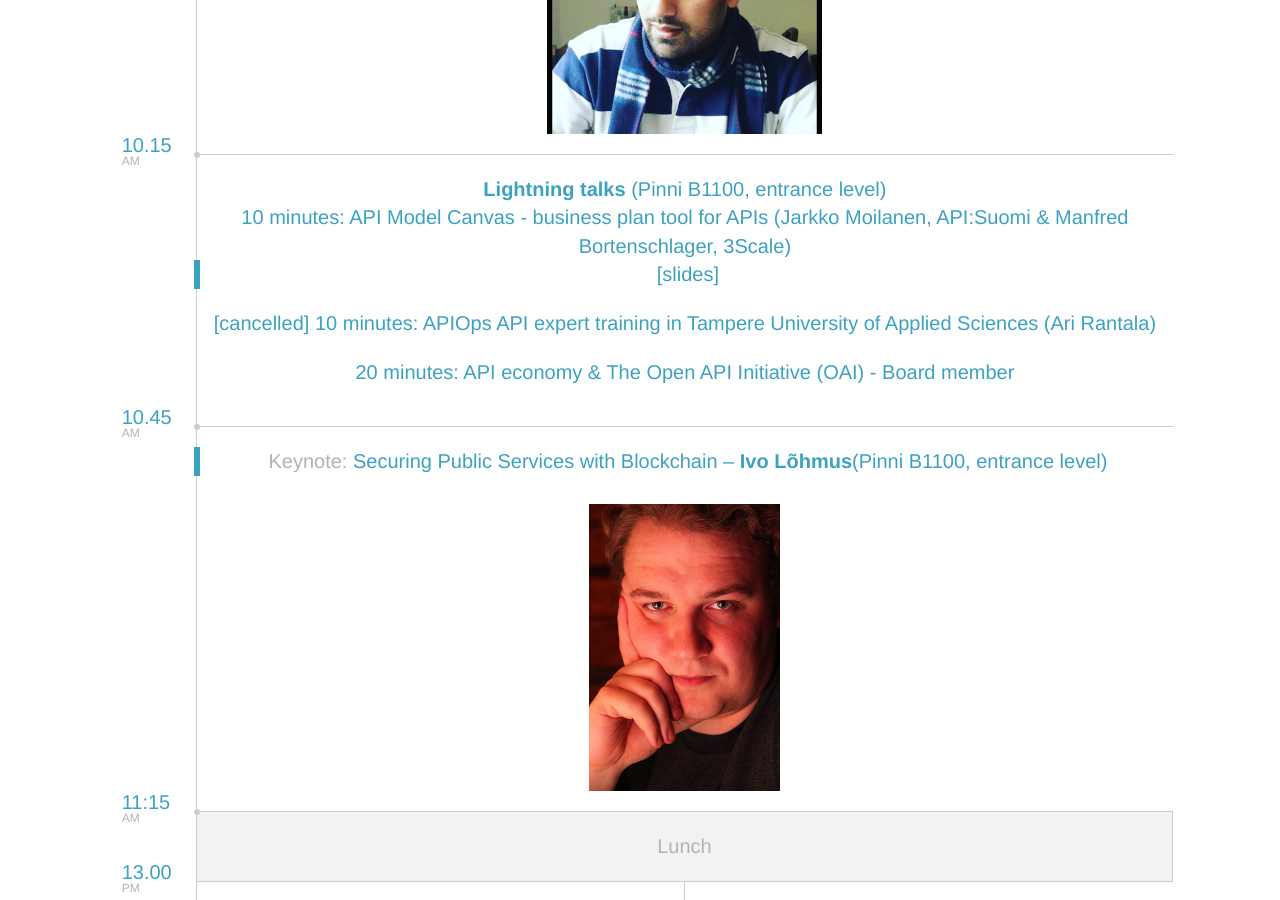
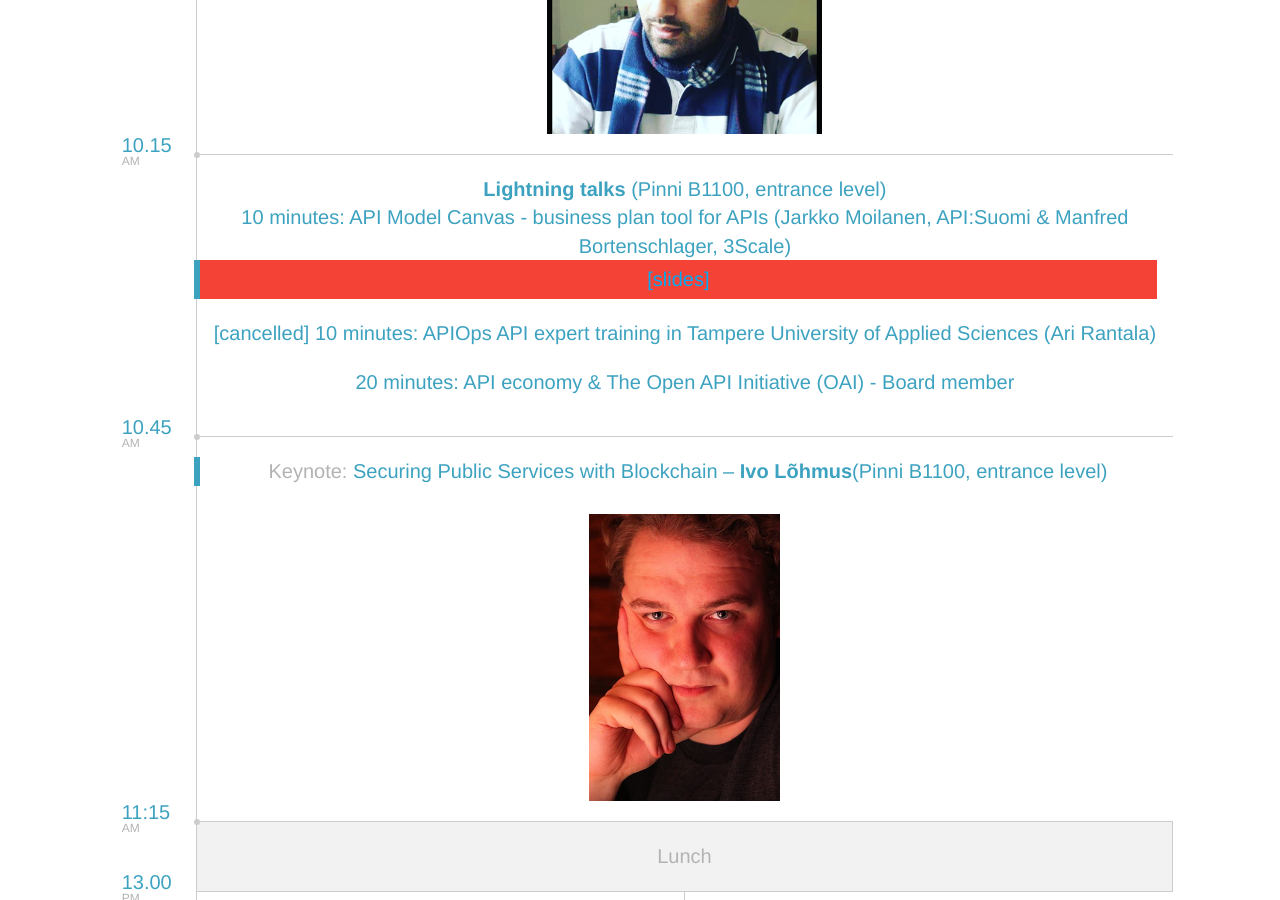
Before and after one commit to apidaysnordic/apidaysnordic.github.io, a Jekyll site: the page built from programme/index.md, in a window 1280 px wide and 900 px high, scrolled down 3866 px. Built offline with Jekyll 4.4.1, drawn with Linux system fonts in a browser that asks for light colours; some web fonts are replaced; comment, search, counter and statistics services are not loaded.

Commit message:
Update programme.html

```diff
--- a/_layouts/programme.html
+++ b/_layouts/programme.html
@@ -430,7 +430,7 @@
                     </div>
                     <div class="col-md-11 entry entry-first entry-keynote">
                         <strong>Lightning talks</strong> (Pinni B1100, entrance level)<br/>
-			<p>10 minutes: API Model Canvas - business plan tool for APIs (Jarkko Moilanen, API:Suomi & Manfred Bortenschlager, 3Scale) <a href="https://speakerdeck.com/kyyberi/lightning-talk-api-model-canvas-business-plan-tool-for-apis" target="top">[slides]</a></p>
+			<p>10 minutes: API Model Canvas - business plan tool for APIs (Jarkko Moilanen, API:Suomi & Manfred Bortenschlager, 3Scale) <a href="https://speakerdeck.com/kyyberi/lightning-talk-api-model-canvas-business-plan-tool-for-apis" style="background-color:#f44336;color:#03a9f4; padding:5px;" target="top">[slides]</a></p>
 			<p>[cancelled] 10 minutes: APIOps API expert training in Tampere University of Applied Sciences (Ari Rantala)</p>
 			<p>20 minutes: API economy & The Open API Initiative (OAI) - Board member</p>
 
```
